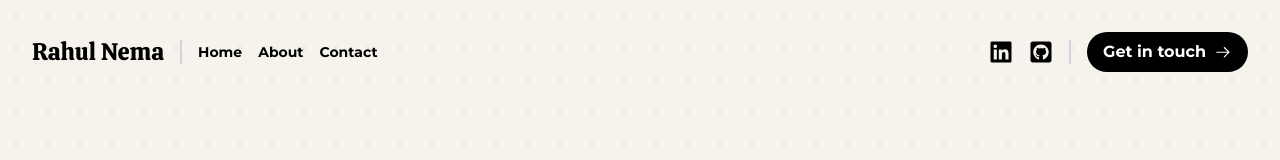
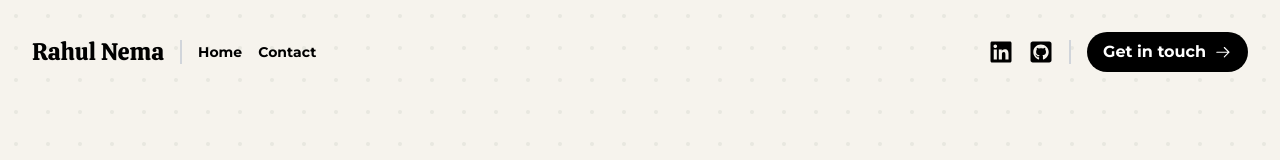
Before and after one commit to rahulnema0411/portfolio, a Next.js app: page / in a window 1280 px wide. Shown: the top 160 px of the page. Built offline with nearby package versions, Linux system fonts and the light colour scheme.

Commit message:
feat: version 1 portfolio done

```diff
--- a/src/app/components/contactMeSection.tsx
+++ b/src/app/components/contactMeSection.tsx
@@ -5,7 +5,7 @@ import { IoMail } from "react-icons/io5";
 
 export default function ContactMeSection() {
   return (
-    <div className="p-8 bg-materialblue">
+    <div id="contact" className="p-8 bg-materialblue">
       <nav className="flex justify-between items-center">
         <div className="flex flex-row justify-between items-center w-full sm:w-auto">
           <ul className="sm:flex space-x-4">
@@ -15,14 +15,6 @@ export default function ContactMeSection() {
                 className="text-black font-montserrat font-bold text-sm"
               >
                 Home
-              </a>
-            </li>
-            <li>
-              <a
-                href="#"
-                className="text-black font-montserrat font-bold text-sm"
-              >
-                About
               </a>
             </li>
             <li>
--- a/src/app/components/navbar.tsx
+++ b/src/app/components/navbar.tsx
@@ -54,22 +54,14 @@ export default function NavBar() {
               Home
             </a>
           </li>
-          <li>
+            <li>
             <a
-              href="#"
-              className="text-black font-montserrat font-bold text-sm"
-            >
-              About
-            </a>
-          </li>
-          <li>
-            <a
-              href="#"
+              href="#contact"
               className="text-black font-montserrat font-bold text-sm"
             >
               Contact
             </a>
-          </li>
+            </li>
         </ul>
       </div>
       <div className="hidden sm:flex flex-row justify-between md:justify-normal items-center">
```
